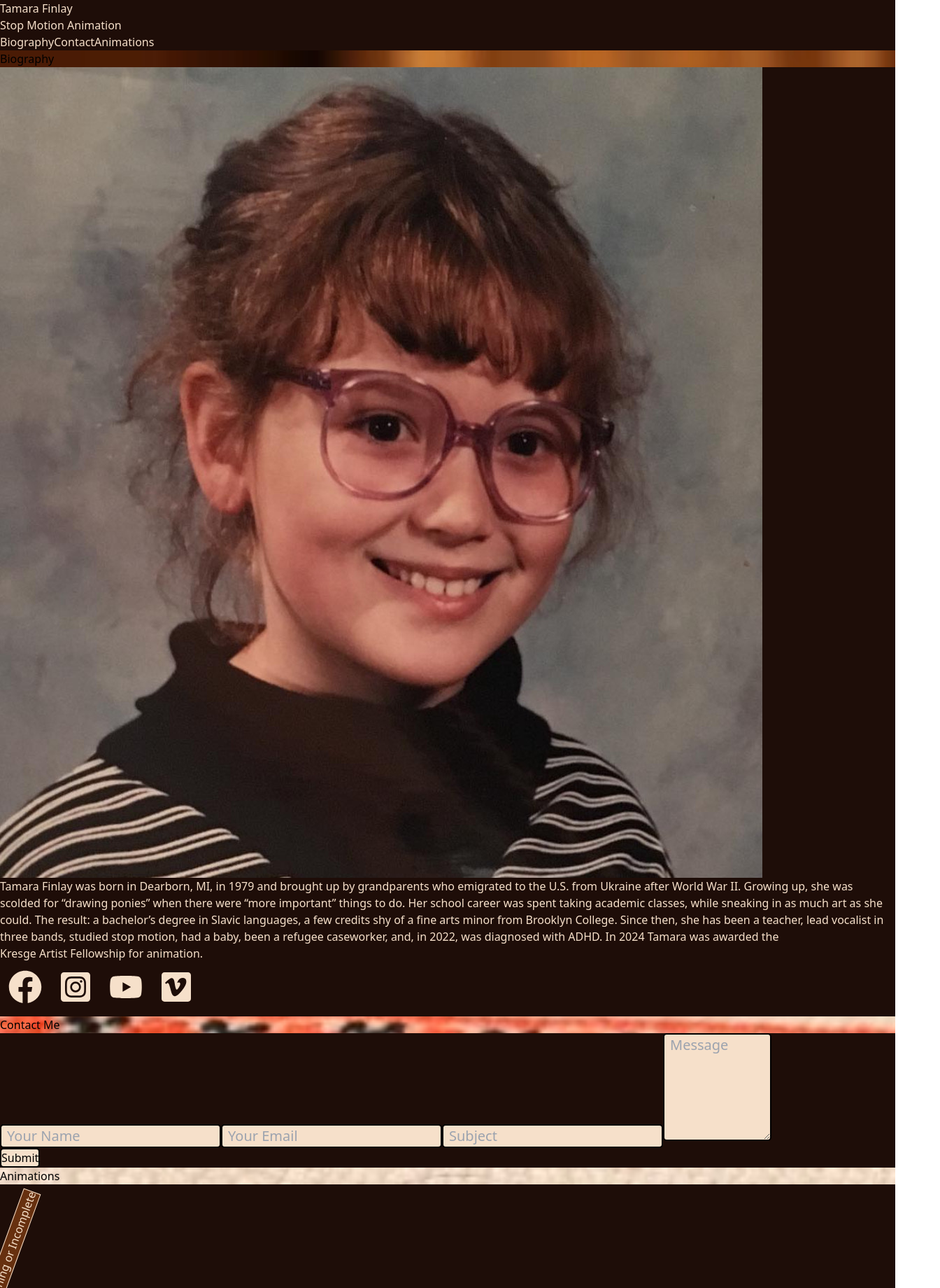
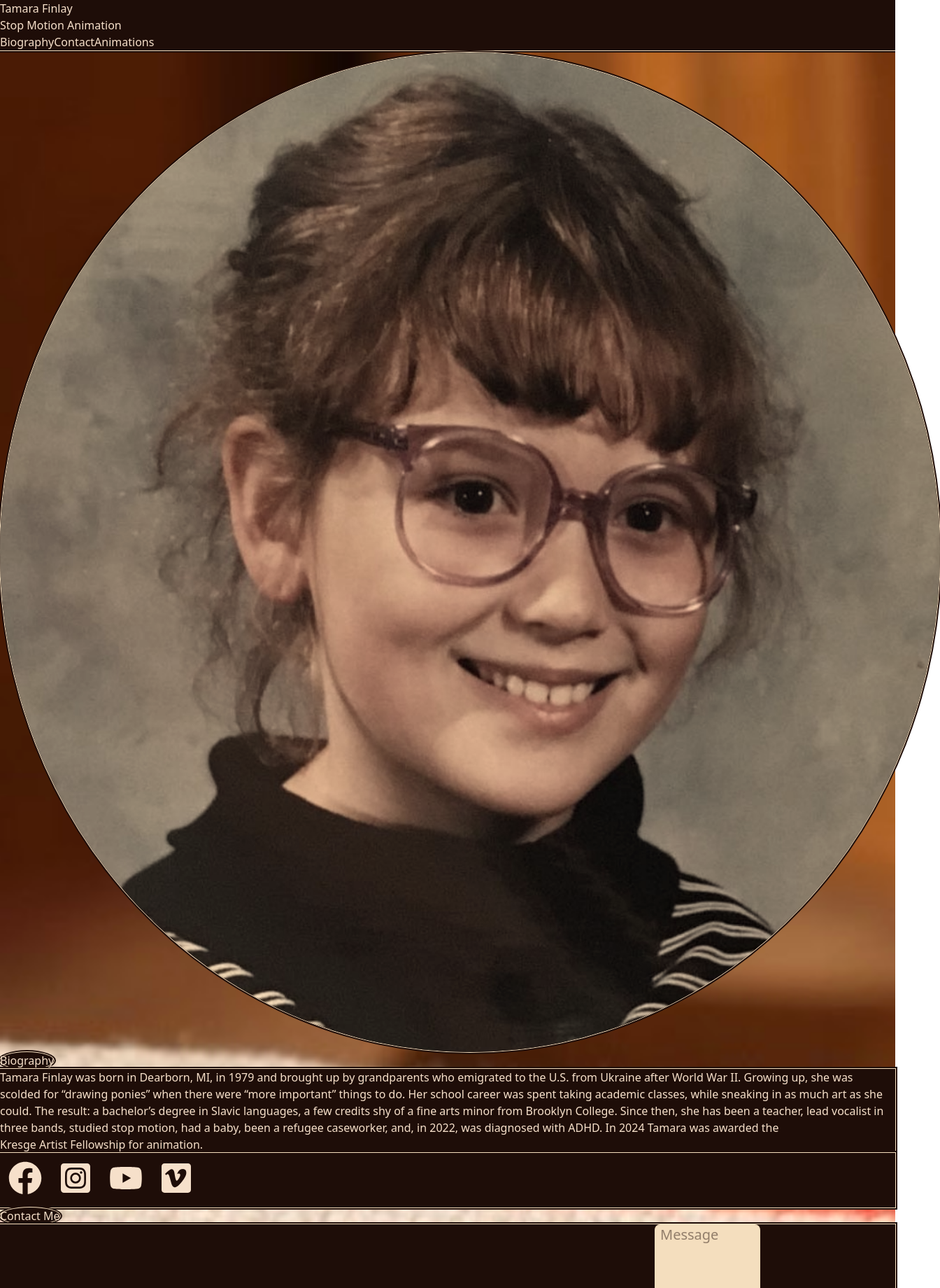
Before and after one commit to KKurzawa/react-modal-video, a React (Vite) app: page / in a window 1280 px wide. Shown: the top 1840 px of the page at 70% size, 1344 px wide, since content can reach past the window. Built offline with nearby package versions, Linux system fonts and the light colour scheme.

Commit message:
added borders

```diff
--- a/src/App.css
+++ b/src/App.css
@@ -11,9 +11,21 @@
   --BG-COLOR-TWO: #1E0D08;
   --BG-COLOR-THREE: #5B260B;
   --BG-COLOR-FOUR: #FEC22F;
+  --BG-COLOR-FIVE: #B46D32;
+  --BG-COLOR-SIX: #f4debe;
+  --BG-COLOR-SEVEN: #FB5731;
 
   --FONT-COLOR-ONE: #F6E0CA;
+  --FONT-COLOR-TWO: #1e0d0875;
 
   /* borders */
-  --BORDER-ONE: solid 1px var(--FONT-COLOR-ONE);
+  --BORDER-ONE: solid 1px var(--BG-COLOR-SIX);
+  --BORDER-TWO:
+  0 0 0 1px var(--BG-COLOR-SIX),
+  0 0 0 3px var(--BG-COLOR-TWO);
+  --BORDER-THREE:
+  0 0 0 .5px var(--BG-COLOR-TWO),
+  0 0 0 1px var(--BG-COLOR-SIX);
+  --BORDER-FOUR: solid 1px var(--BG-COLOR-ONE);
+  --BORDER-FIVE: solid 2px var(--BG-COLOR-TWO);
 }
--- a/src/Components/Biography/Biography.css
+++ b/src/Components/Biography/Biography.css
@@ -2,14 +2,40 @@
     position: relative;
 }
 
+.bio-title{
+    width: fit-content;
+    border-radius: 50%;
+    background-color: var(--BG-COLOR-TWO);
+    color: var(--FONT-COLOR-ONE);
+    box-shadow: var(--BORDER-TWO);
+}
+
 .image-container{
     background-color: var(--BG-COLOR-TWO);
+    box-shadow: var(--BORDER-TWO);
+    border-radius: 50%;
+    height: 120%;
+    width: 105%;
+    object-fit: cover;
+}
+
+.image-container{
+
+}
+
+.profile-pic{
+    border-radius: 50%;
+    height: 100%;
+    width: 100%;
+    object-fit: cover;
+    filter: sepia(.5);
 }
 
 .bio-inner-container,
 .icon-container{
     color: var(--FONT-COLOR-ONE);
     background-color: var(--BG-COLOR-TWO);
+    box-shadow: var(--BORDER-TWO);
 }
 
 .bio-icon{
--- a/src/Components/Biography/Biography.jsx
+++ b/src/Components/Biography/Biography.jsx
@@ -8,13 +8,13 @@ import Tamara from '/Tamara2.jpg'
 
 const Biography = () => {
     return (
-        <main id='Biography' className='main-bio grid grid-cols-3 justify-center items-center gap-5 p-10'>
-            <h2 className='grid justify-center col-span-3 text-3xl'>Biography</h2>
-            <article className='image-container col-span-1 rounded-lg'>
-                <img className='profile-pic p-10 rounded-lg' src={Tamara} />
+        <main id='Biography' className='main-bio grid grid-cols-3 justify-center items-center justify-items-center gap-8 pt-20 pr-10 pl-10 pb-10'>
+            <article className='image-container col-span-1'>
+                <img className='profile-pic p-5' src={Tamara} />
             </article>
             <article className='bio-container col-span-2 flex flex-col justify-center items-start w-full h-full gap-3 rounded-lg'>
-                <section className='bio-inner-container p-5 w-full h-auto rounded-lg'>
+                <h2 className='bio-title grid col-span-1 justify-items-center p-5 text-3xl'>Biography</h2>
+                <section className='bio-inner-container p-5 w-full h-auto rounded-2xl'>
                     <p className='bio p-3 text-xl'>Tamara Finlay was born in Dearborn, MI, in 1979 and brought up by grandparents who emigrated to the U.S. from Ukraine after World War II. Growing up, she was scolded for “drawing ponies” when there were “more important” things to do. Her school career was spent taking academic classes, while sneaking in as much art as she could. The result: a bachelor’s degree in Slavic languages, a few credits shy of a fine arts minor from Brooklyn College. Since then, she has been a teacher, lead vocalist in three bands, studied stop motion, had a baby, been a refugee caseworker, and, in 2022, was diagnosed with ADHD.  In 2024 Tamara was awarded the <span>
                         <button
                             className='underline underline-offset-2'
@@ -24,7 +24,7 @@ const Biography = () => {
                         >Kresge Artist Fellowship</button>
                     </span> for animation.</p>
                 </section>
-                <section className='icon-container flex justify-start gap-1 rounded-lg'>
+                <section className='icon-container flex justify-start gap-1 rounded-2xl'>
                     <button onClick={() => setTimeout(() => {
                         window.open('https://www.google.com/', '_blank')
                     }, 500)}><FaFacebook className='bio-icon' /></button>
--- a/src/Components/BookShelf/Bookshelf.css
+++ b/src/Components/BookShelf/Bookshelf.css
@@ -2,8 +2,17 @@
   position: relative;
 }
 
+.animations-title{
+  background-color: var(--BG-COLOR-TWO);
+  color: var(--FONT-COLOR-ONE);
+  width: fit-content;
+  border-radius: 50%;
+  box-shadow: var(--BORDER-TWO);
+}
+
 .bookshelf-container{
   background-color: var(--BG-COLOR-TWO);
+  box-shadow: var(--BORDER-TWO);
 }
 
 .book-btn{
@@ -45,14 +54,19 @@
   }
 
   #Something:hover,
-  #Missing:hover,
   #Cover:hover,
-  #Yaga:hover,
   #Uncle:hover{
     background-color: var(--BG-COLOR-FOUR);
     color: var(--BG-COLOR-TWO);
   }
 
+  #Missing:hover,
+  #Yaga:hover{
+    background-color: var(--BG-COLOR-SEVEN);
+    color: var(--BG-COLOR-TWO);
+  }
+
+
   .table{
     border-bottom: var(--BORDER-ONE);
   }
--- a/src/Components/BookShelf/Bookshelf.jsx
+++ b/src/Components/BookShelf/Bookshelf.jsx
@@ -20,9 +20,9 @@ export class bookshelf extends Component {
     }
     render() {
         return (
-            <main id='Animations' className='animations flex flex-col items-center w-full py-5'>
-                <h2 className='mb-5 text-3xl'>Animations</h2>
-                <section className='bookshelf-container flex flex-col items-center w-[50%] rounded-lg'>
+            <main id='Animations' className='animations grid grid-cols-3 items-center w-full py-10 ml-5'>
+                <h2 className='animations-title col-span-2 col-start-2 mb-5 p-5 text-3xl'>Animations</h2>
+                <section className='bookshelf-container col-span-2 col-start-2 flex flex-col items-center w-[75%] rounded-2xl'>
                     <article className='flex justify-center items-baseline h-fit mt-10'>
                         {Videos.map((item) => (
                             <section key={item.key}>
--- a/src/Components/Contact/Contact.css
+++ b/src/Components/Contact/Contact.css
@@ -4,20 +4,35 @@
 
 .contact-form{
     background-color: var(--BG-COLOR-TWO);
+    box-shadow: var(--BORDER-TWO);
+}
+
+.contact-title{
+    background-color: var(--BG-COLOR-TWO);
+    box-shadow: var(--BORDER-TWO);
+    color: var(--FONT-COLOR-ONE);
+    width: fit-content;
+    border-radius: 50%;
 }
 
 .form-input{
     outline: none;
-    border: solid 2px black;
-    border-radius: 5px;
+    border-radius: .5rem;
     padding-left: .5rem;
     padding-right: .5rem;
-    background-color: var(--FONT-COLOR-ONE);
+    background-color: var(--BG-COLOR-SIX);
     font-size: 1.25rem;
+    color: var(--BG-COLOR-TWO);
+}
+
+.form-input::placeholder{
+    color: var(--FONT-COLOR-TWO);
 }
 
 .submit-btn{
     border: solid 2px black;
     border-radius: 5px;
-    background-color: var(--FONT-COLOR-ONE);
+    background-color: var(--BG-COLOR-SIX);
+    color: var(--BG-COLOR-TWO);
+    box-shadow: var(--BORDER-THREE);
 }
--- a/src/Components/Contact/Contact.jsx
+++ b/src/Components/Contact/Contact.jsx
@@ -44,10 +44,10 @@ const Contact = () => {
             })
     }
     return (
-        <main id='Contact' className='contact-main flex flex-col items-center w-full h-auto'>
-            <header className='my-5 text-center text-3xl'>Contact Me</header>
-            <form onSubmit={handleSubmit} className='contact-form flex flex-col items-center w-[50%] h-auto gap-1 rounded-lg'>
-                <article className='form-container flex flex-col items-center gap-1 w-[90%] h-[90%] py-5'>
+        <main id='Contact' className='contact-main grid grid-cols-2 justify-items-end items-center w-full h-auto'>
+            <header className='contact-title my-5 text-3xl col-start-1 p-5 mr-5'>Contact Me</header>
+            <form onSubmit={handleSubmit} className='contact-form col-start-1 flex flex-col items-center w-[90%] h-auto gap-1 mr-5 rounded-2xl'>
+                <article className='form-container flex flex-col items-center gap-1 w-[90%] h-[90%] pb-5 pt-10'>
                     <input
                         className='form-input w-full'
                         type='text'
--- a/src/Components/Footer/Footer.css
+++ b/src/Components/Footer/Footer.css
@@ -1,4 +1,5 @@
 .footer-main{
     color: var(--FONT-COLOR-ONE);
     background-color: var(--BG-COLOR-TWO);
+    border-top: var(--BORDER-ONE);
 }
--- a/src/Components/Footer/Footer.jsx
+++ b/src/Components/Footer/Footer.jsx
@@ -4,6 +4,10 @@ const Footer = () => {
     const today = new Date();
     return (
         <footer className='footer-main flex flex-col items-center gap-1 py-3'>
+            <button onClick={() => setTimeout(() => {
+                const topButton = document.getElementById('Top');
+                topButton.scrollIntoView({ behavior: 'smooth' })
+            }, 500)} className='text-xl'>To The Top</button>
             <a className='text-xl' href='mailto:kurzawa1@yahoo.com'>Email Me</a>
             <a className='text-xl' href='tel:248-568-2806'>Call Me</a>
             <button onClick={() => setTimeout(() => window.open('https://www.kriskurzawadev.com/', '_blank'), 500)} className='dev-link'>Site Designed and Built by Kris Kurzawa</button>
--- a/src/Components/Header/Header.css
+++ b/src/Components/Header/Header.css
@@ -1,4 +1,5 @@
 .header-main{
     color: var(--FONT-COLOR-ONE);
     background-color: var(--BG-COLOR-TWO);
+    border-bottom: var(--BORDER-ONE);
 }
--- a/src/Components/Header/Header.jsx
+++ b/src/Components/Header/Header.jsx
@@ -3,7 +3,7 @@ import Navbar from '../Navbar/Navbar'
 
 const Header = () => {
     return (
-        <header className='header-main flex justify-between'>
+        <header id='Top' className='header-main flex justify-between'>
             <section className='flex-col m-10'>
                 <h1 className='text-6xl'>Tamara Finlay</h1>
                 <h2 className='text-3xl'>Stop Motion Animation</h2>
--- a/src/Pages/Home.css
+++ b/src/Pages/Home.css
@@ -1,6 +1,8 @@
 .body-container{
     position: relative;
     z-index: 1;
+    border-top: var(--BORDER-FIVE);
+    border-bottom: var(--BORDER-FIVE);
 }
 
 .body-container::before{
```
